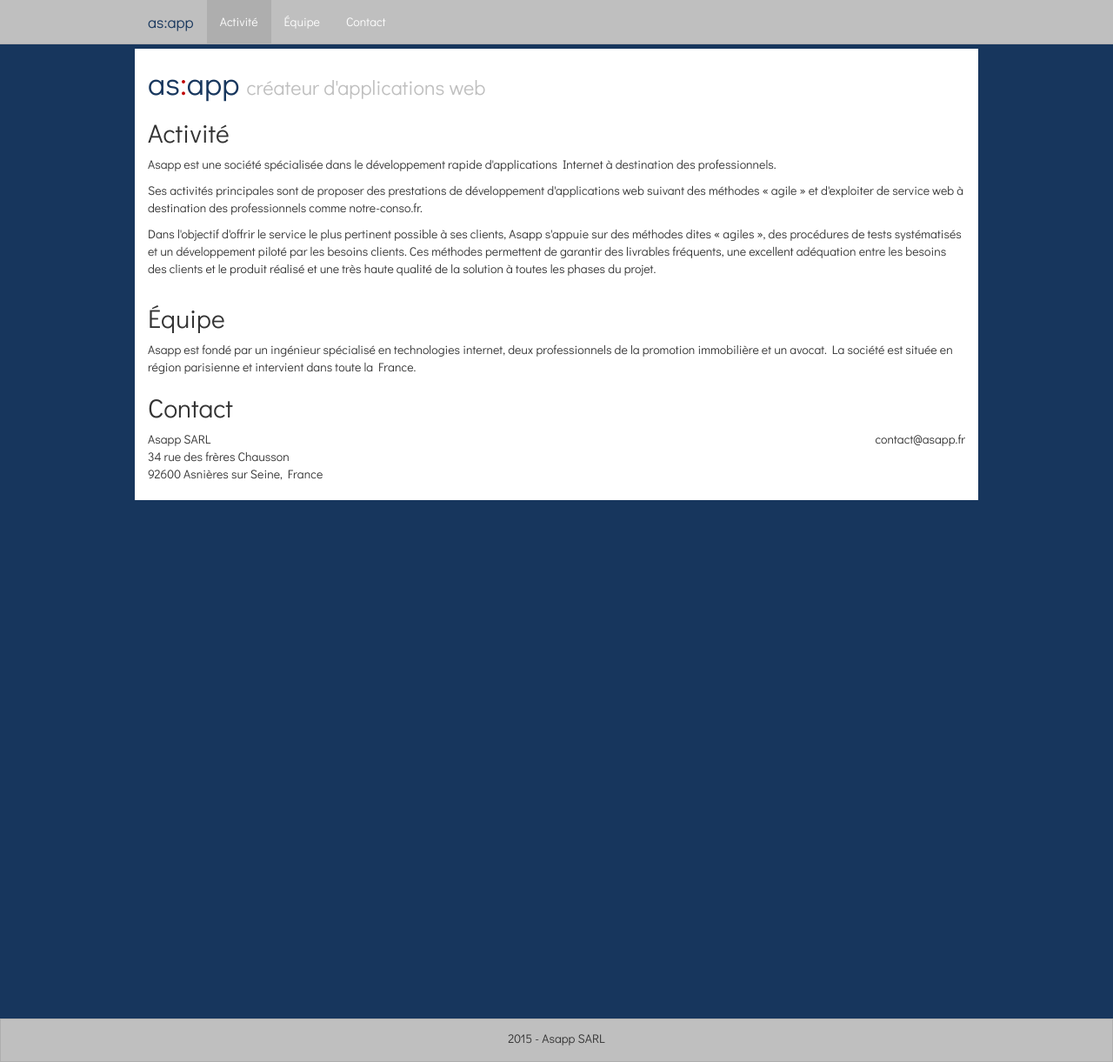
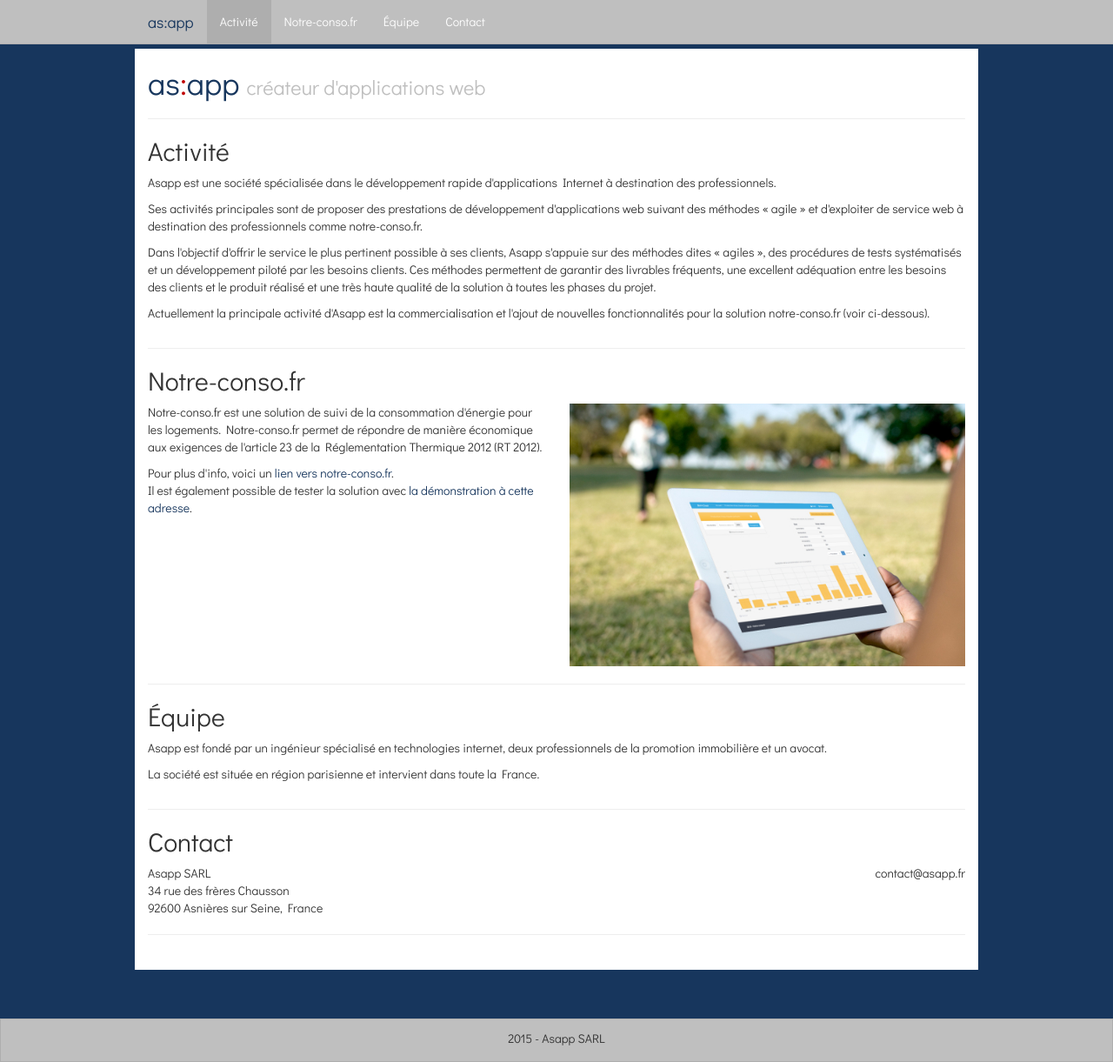
Before and after one commit to asapp/asapp.github.io, a Jekyll site: the page built from index.html, in a window 1280 px wide and 1221 px high. Shown: the whole window at 87% size. Built offline with Jekyll 4.4.1, drawn with Linux system fonts in a browser that asks for light colours; nearby versions of some CDN libraries.

Commit message:
add notre-conso.fr

```diff
--- a/_includes/navbar.html
+++ b/_includes/navbar.html
@@ -12,6 +12,7 @@
     <div id="navbar" class="collapse navbar-collapse">
       <ul class="nav navbar-nav">
         <li class="active"><a href="#activity">Activité</a></li>
+        <li><a href="#notre-conso">Notre-conso.fr</a></li>
         <li><a href="#team">Équipe</a></li>
         <li><a href="#contact">Contact</a></li>
       </ul>
--- a/_layouts/default.html
+++ b/_layouts/default.html
@@ -16,7 +16,7 @@
       <script src="https://oss.maxcdn.com/respond/1.4.2/respond.min.js"></script>
     <![endif]-->
   </head>
-  <body>
+  <body data-spy="scroll" data-target=".navbar-default" data-offset="200">
     {% include navbar.html %}
     <div class='container'>
       {{ page.content }}
--- a/css/main.scss
+++ b/css/main.scss
@@ -13,7 +13,7 @@
 
 body{
   padding-top: $navbar-height;
-  padding-bottom: $navbar-height;
+  padding-bottom: $navbar-height*2;
 
   .navbar-fixed-top {
     z-index: 10;
@@ -24,6 +24,9 @@
     margin-bottom: $padding-base-vertical;
     background-color: #ffffff;
   }
+
+  a.anchor{display: block; position: relative; top: -80px; visibility: hidden;}
+
 
   .footer {
     padding: 2*$padding-base-vertical $padding-base-horizontal $padding-base-vertical;
--- a/index.html
+++ b/index.html
@@ -5,7 +5,9 @@
   as<span class="red">:</span>app
   <small class="gray">créateur d'applications web</small>
 </h1>
-<a  name='activity'></a>
+
+<hr>
+<a class="anchor" id="activity"></a>
 <h2>Activité</h2>
 <div class='row'>
   <div class='col-xs-12'>
@@ -18,20 +20,48 @@
     <p>
       Dans l'objectif d'offrir le service le plus pertinent possible à ses clients, Asapp s'appuie sur des méthodes dites « agiles », des procédures de tests systématisés et un développement piloté par les besoins clients. Ces méthodes permettent de garantir des livrables fréquents, une excellent adéquation entre les besoins des clients et le produit réalisé et une très haute qualité de la solution à toutes les phases du projet.
     </p>
+    <p>
+      Actuellement la principale activité d'Asapp est la commercialisation et l'ajout de nouvelles fonctionnalités pour la solution notre-conso.fr (voir ci-dessous).
+    </p>
   </div>
 </div>
 
-<a  name='team'></a>
+<hr>
+
+<a class="anchor" id="notre-conso"></a>
+<h2>Notre-conso.fr</h2>
+<div class='row'>
+  <div class='col-xs-6'>
+    <p>
+      Notre-conso.fr est une solution de suivi de la consommation d'énergie pour les logements. Notre-conso.fr permet de répondre de manière économique aux exigences de l'article 23 de la Réglementation Thermique 2012 (RT 2012).
+    </p>
+    <p>
+      Pour plus d'info, voici un <a href="https://www.notre-conso.fr">lien vers notre-conso.fr</a>.
+      <br>
+      Il est également possible de tester la solution avec <a href="https://www.notre-conso.fr/profile/demo">la démonstration à cette adresse</a>.
+    </p>
+  </div>
+  <div class='col-xs-6'>
+    <img src="/images/notre-conso-rt-2012.jpg" class="img img-responsive">
+  </div>
+</div>
+
+<hr>
+
+<a class="anchor" id="team"></a>
 <h2>Équipe</h2>
 <div class='row'>
   <div class='col-xs-12'>
-    Asapp est fondé par un ingénieur spécialisé en technologies internet, deux professionnels de la promotion immobilière et un avocat. La société est située en région parisienne et intervient dans toute la France.
+    <p>Asapp est fondé par un ingénieur spécialisé en technologies internet, deux professionnels de la promotion immobilière et un avocat. </p>
+    <p>La société est située en région parisienne et intervient dans toute la France.</p>
   </div>
 </div>
 
-<a  name='contact'></a>
+<hr>
+
+<a class="anchor" id="contact"></a>
 <h2>Contact</h2>
-<div class='row'>
+<div id="contact" class='row'>
   <div class='col-xs-6 text-left'>
     Asapp SARL
     <br/>
@@ -44,5 +74,6 @@
     <br/>
   </div>
 </div>
+<hr>
 
 <br/>
```
Also changed, not shown: images/notre-conso-rt-2012.jpg (added), 3 other files.
